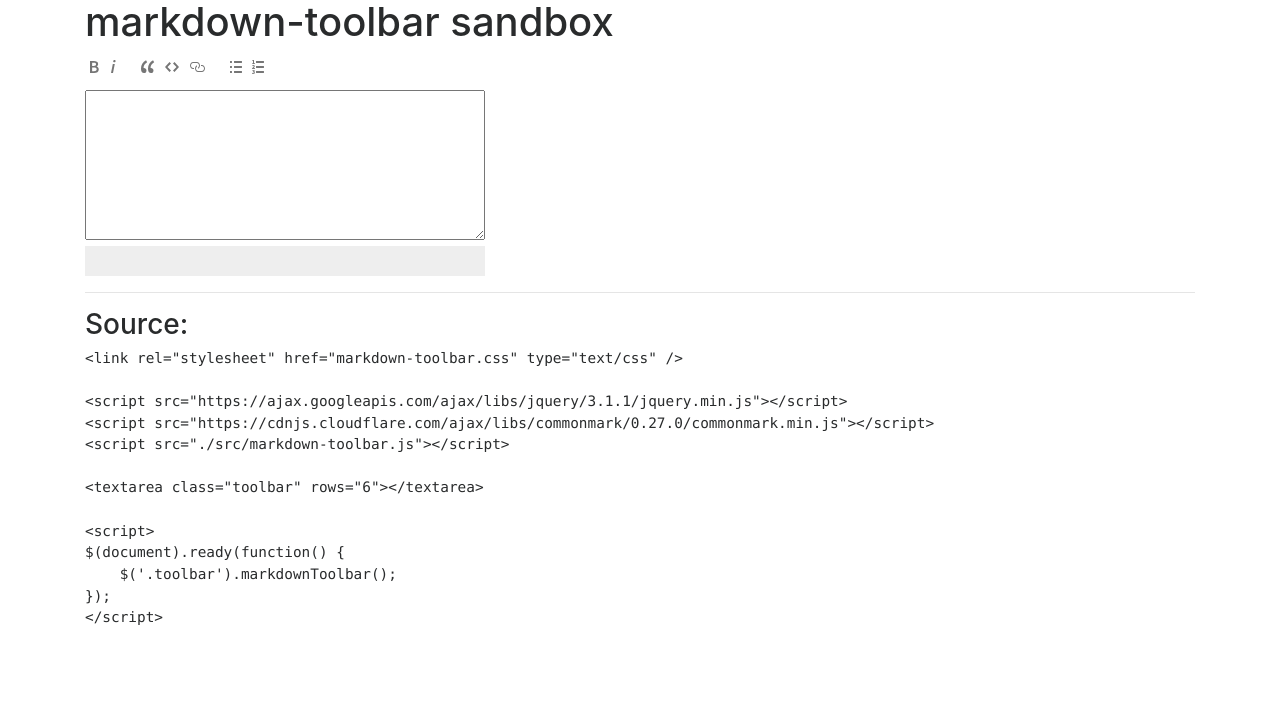
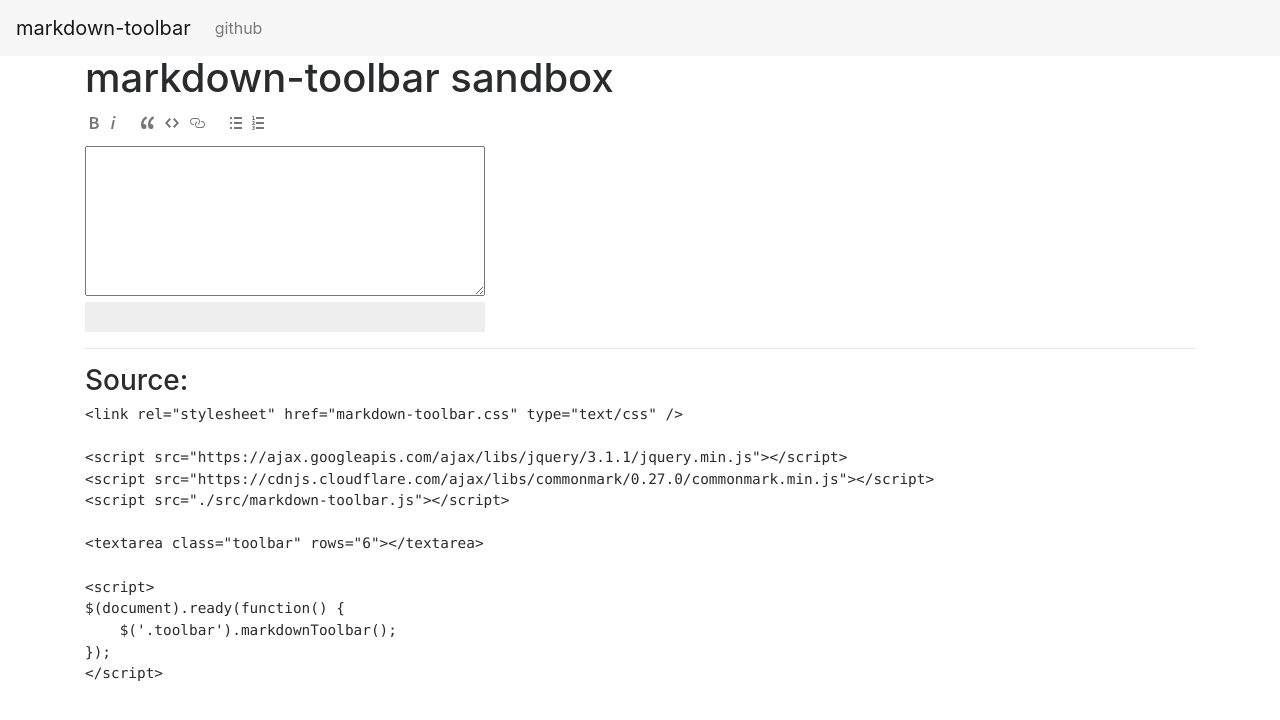
Before and after one commit to nikolas/markdown-toolbar, a website with bundled scripts: page index.html in a window 1280 px wide. Built offline with nearby package versions, Linux system fonts and the light colour scheme; a script that the page names is missing.

Commit message:
add navbar to sandbox site

```diff
--- a/index.html
+++ b/index.html
@@ -21,6 +21,21 @@
         </style>
     </head>
     <body>
+        <nav class="navbar navbar-toggleable-md navbar-light bg-faded">
+            <button class="navbar-toggler navbar-toggler-right" type="button" data-toggle="collapse" data-target="#navbarSupportedContent" aria-controls="navbarSupportedContent" aria-expanded="false" aria-label="Toggle navigation">
+                <span class="navbar-toggler-icon"></span>
+            </button>
+            <a class="navbar-brand" href="#">markdown-toolbar</a>
+
+            <div class="collapse navbar-collapse" id="navbarSupportedContent">
+                <ul class="navbar-nav mr-auto">
+                    <li class="nav-item">
+                        <a class="nav-link" href="https://github.com/nikolas/markdown-toolbar">github</a>
+                    </li>
+                </ul>
+            </div>
+        </nav>
+
         <div class="container">
             <h1>markdown-toolbar sandbox</h1>
 
```
